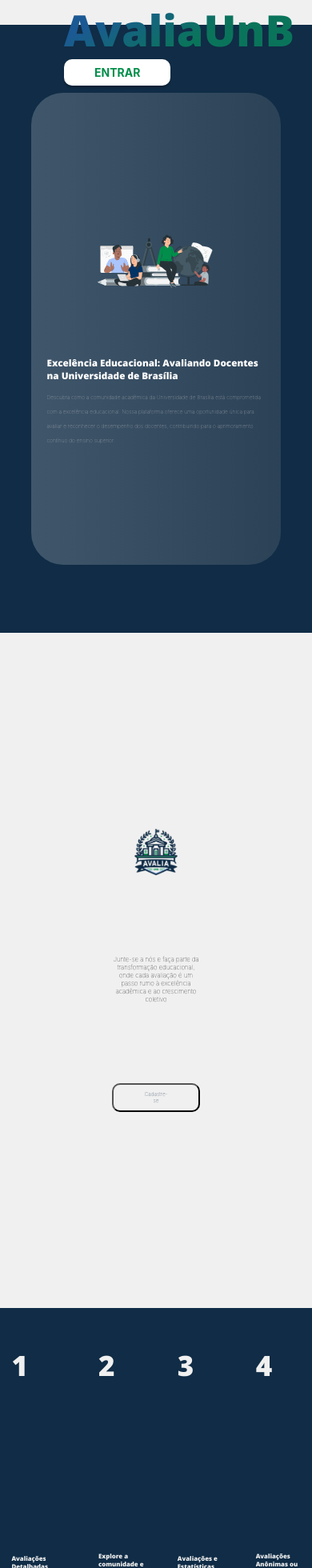
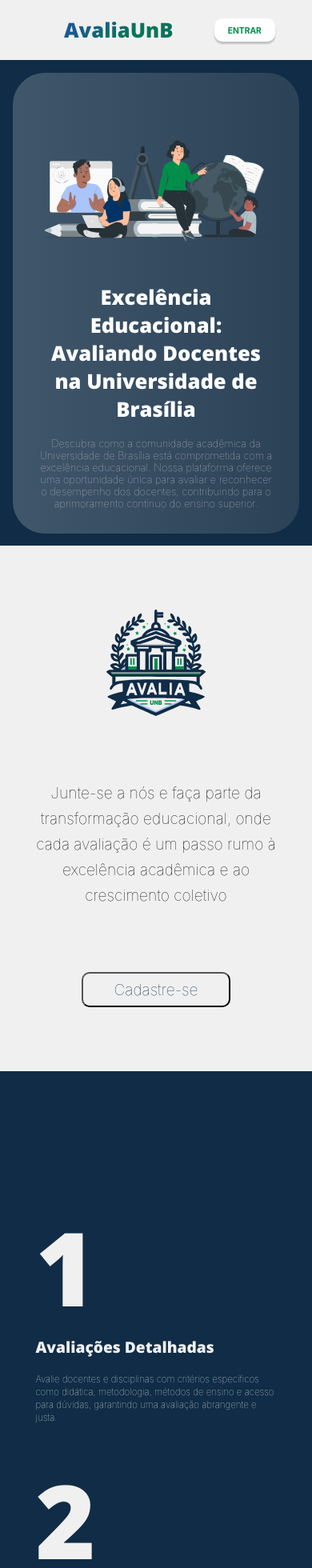
Before and after one commit to unb-mds/2024-1-squad04, a Vue app in the folder vue-app/: page /landingpage in a window 390 px wide. Shown: the top 1960 px of the page at 80% size. Built offline with nearby package versions, Linux system fonts and the light colour scheme.

Commit message:
Ajustes de responsividade

```diff
--- a/vue-app/src/App.vue
+++ b/vue-app/src/App.vue
@@ -11,8 +11,36 @@
 </script>
 
 <style>
+
+html{
+  font-size:70%;
+}
 body {
   margin: 0;
   overflow-x: hidden;
 }
+
+@media screen and (max-width: 1500px) {
+  html{
+    font-size:62.5%;
+  }
+
+}
+
+
+@media screen and (max-width: 1266px) {
+  html{
+    font-size:50%;
+  }
+
+}
+
+
+@media screen and (max-width: 658px) {
+  html{
+    font-size:40%;
+  }
+}
+
+
 </style>
--- a/vue-app/src/components/LandingComponent.vue
+++ b/vue-app/src/components/LandingComponent.vue
@@ -32,7 +32,7 @@
 
         <div class="container-2">
             <div class="container-2-div" >
-                <img class="container-2-div-img" src="../assets/LogoAvalia.png" >
+                <img class="container-2-div-img" src="../assets/Logoavaliaunb.svg" >
                 <a class="container-2-div-texto">Junte-se a nós e faça parte da transformação educacional, onde cada avaliação
                     é um passo rumo à excelência acadêmica e ao crescimento coletivo
                 </a>
@@ -114,6 +114,10 @@
 
 <style scoped>
 
+html{
+    font-size: 70%;
+}
+
 .footer-div{
     background-color: #F0F0F0;
     width: 100vw;
@@ -126,7 +130,7 @@
     margin-left: 3.7vw;
 }
 .footer-logo-a{
-    font-size: 3vw;
+    font-size: 4rem;
     font-family: 'Open Sans', sans-serif;
     color: #102C46;
     text-decoration: none
@@ -134,17 +138,20 @@
 .sub-texto{
     font-family: 'Inter', sans-serif;
     font-weight: lighter;
-    font-size: 1.1vw;
+    font-size: 2rem;
     color: #7A7A7A;
 }
 .container-3{
     background-color: #102C46;
-    width: 100vw;
-    height: 100vh;
+    width: 100%;
+    height: auto;
     display: flex;
+    padding-top:80px;
+    padding-bottom:80px;
 }
 .container-3-div{
     display: flex;
+    justify-content:center;
     margin-left: 3.7vw;
     margin-right: 3.7vw;
     margin-top: 12vw;
@@ -154,26 +161,34 @@
 
 .container-3-div-text1, .container-3-div-text2, .container-3-div-text3, .container-3-div-text4{
     color: #F0F0F0;
-    display: grid;
+    display: flex;
+    flex-direction:column;
+    align-items:flex-start;
+    justify-content:baseline;
 }
 .container-3-div-text1-1, .container-3-div-text2-1, .container-3-div-text3-1, .container-3-div-text4-1{
     font-family: 'Open Sans', sans-serif;
-    font-size: 10vw;
+    font-size: 20rem;
     font-weight: bolder;
 }
 .container-3-div-text1-2, .container-3-div-text2-2, .container-3-div-text3-2, .container-3-div-text4-2{
     font-family: 'Open Sans', sans-serif;
-    font-size: 1.3vw;
+    font-size: 3rem;
+    line-height:4rem;
 }
 .container-3-div-text1-3, .container-3-div-text2-3, .container-3-div-text3-3, .container-3-div-text4-3{
     font-family: 'Inter', sans-serif;
-    font-weight: light;
-    font-size: 1vw;
+    font-weight: lighter;
+    font-size: 1.8rem;
+    line-height:2.5rem;
+    margin-top:20px;
 }
 .container-2{
     background-color: #F0F0F0;
-    width: 100vw;
-    height: 100vh;
+    width: 100%;
+    height: auto;
+    padding-top:300px;
+    padding-bottom:300px;
     display: flex;
     justify-content: center;
     align-items: center;
@@ -181,20 +196,22 @@
 .container-2-div{
     display: grid;
     justify-items: center;
-    margin: 300px;
     gap: 100px;
+    height:auto;
+    padding:40px;
 }
 .container-2-div-img{
-    width: 14vw;
+    width: 20%;
 }
 .container-2-div-texto{
     font-family: 'Inter', sans-serif;
     font-weight: lighter;
-    font-size: 1.55vw;
+    font-size: 3rem;
+    line-height:5rem;
     text-align: center;
 }
 .container-2-div-button{
-    font-size: 1.4vw;
+    font-size: 3rem;
     background-color: #F0F0F0;
     border-width: 1;
     border-radius: 10px;
@@ -213,19 +230,23 @@
     cursor: pointer;
 }
 .header-div{
-    background-color: #F0F0F0
+    background-color: #F0F0F0;
+    width:100%;
 }
 .header{
+    padding-top:20px;
+    padding-bottom:20px;
     display: flex;
     flex-wrap: wrap;
     justify-content: space-between;
     align-items: center;
-    height: 8vw;
+    height: auto;
     margin-left: 80px;
     margin-right: 80px;
 }
 .header-logo-a{
-    font-size: 54px;
+    font-size: 4rem;
+    font-weight: 900;
     font-family: 'Open Sans', sans-serif;
     color: transparent;
     background-clip: text;
@@ -234,15 +255,15 @@
 
 }
 .header-entrar-button{
-    font-size: 14px;
+    font-size: 1.6rem;
     background-color: white;
     border-width: 0;
     box-shadow: 0px 3px 2px rgba(0, 0, 0, 0.2);
     border-radius: 10px;
-    padding-right: 38px;
-    padding-left: 38px;
-    padding-top: 8px;
-    padding-bottom: 8px;
+    padding-right: 40%;
+    padding-left: 40%;
+    padding-top: 20%;
+    padding-bottom: 20%;
     color: #008E4A;
     font-weight: bold;
     font-family: 'Inter', sans-serif;
@@ -258,8 +279,9 @@
     display: flex;
     justify-content: center;
     align-items: center;
-    width: 100vw;
-    height: 90vh;
+    width: 100;
+    height: auto;
+    padding:4%;
 
 }
 .sub-container-1{
@@ -268,13 +290,14 @@
     display: flex;
     justify-content: center;
     align-items: center;
-    width: 80vw;
-
-    height: 70vh;
+    width: 100%;
+    padding:60px;
+    height: auto;
+    max-width:2000px;
 }
 .sub-container-1-div{
 
-    width: 70vw;
+    width: 100%;
     display: flex;
     justify-content: center;
     align-items: center;
@@ -284,54 +307,69 @@
 
     color: white;
     font-family: 'Open Sans', sans-serif;
-    font-size: 2.5vw;
+    font-size: 4rem;
 }
 .sub-container-1-div-texto{
     color: #c4c4c4;
     font-family: 'Inter', sans-serif;
-    font-size: 1.1vw;
+    font-size: 2rem;
     font-weight: lighter;
+
 }
 .sub-container-1-img{
-    width: 33vw;
+    width: 50%;
+    height:auto;
 }
-@media screen and (max-width: 1052px) {
+@media screen and (max-width: 1150px) {
     .sub-container-1-div {
         flex-wrap: wrap-reverse;
     }
     .sub-container-1-img {
-        width: 40vw;
+        width: 100%;
     }
     .sub-container-1-div-titulo{
-        font-size: 3vw;
+        text-align:center;
     }
     .sub-container-1-div-texto{
-        font-size: 1.7vw;
+        text-align:center;
+        display: flex;
+        justify-content: center;
+        align-items: center;
+        height: 100%;
+    }
+
+
+    .container-2-div{
+        gap:80px;
+    }
+    .container-2-div-img{
+    width: 40%;
+    height:auto;
+    }
+    .container-2{
+        height:auto;
+        padding-top:40px;
+        padding-bottom:40px;
     }
 }
-@media screen and (max-width: 1052px) {
-    .container-2-div-button{
-        font-size: 1.7vw;
+@media screen and (max-width: 600px) {
+    .sub-container-1-div {
+        gap: 20px;
     }
-    .container-2-div-img{
-    width: 14vw;
-    }
-    .container-2-div-texto{
-        font-size: 2vw;
+    .sub-container-1 {
+        padding:30px;
     }
 }
-@media screen and (max-width: 1052px) {
-    .container-3-div-text1-1, .container-3-div-text2-1, .container-3-div-text3-1, .container-3-div-text4-1{
-        margin: 0;
-        font-size: 9vw;
-    }
-    .container-3-div-text1-2, .container-3-div-text2-2, .container-3-div-text3-2, .container-3-div-text4-2{
-        margin: 0;
-        font-size: 2vw;
-    }
-    .container-3-div-text1-3, .container-3-div-text2-3, .container-3-div-text3-3, .container-3-div-text4-3{
-        margin-top: 1.3vw;
-        font-size: 1.2vw;
+@media screen and (max-width: 950px) {
+
+    .container-3-div{
+        padding:30px;
+        flex-wrap:wrap;
+        justify-content:flex-start;
     }
 }
+
+
+
+
 </style>
```
Also changed, not shown: vue-app/src/assets/Logoavaliaunb.svg (added).
